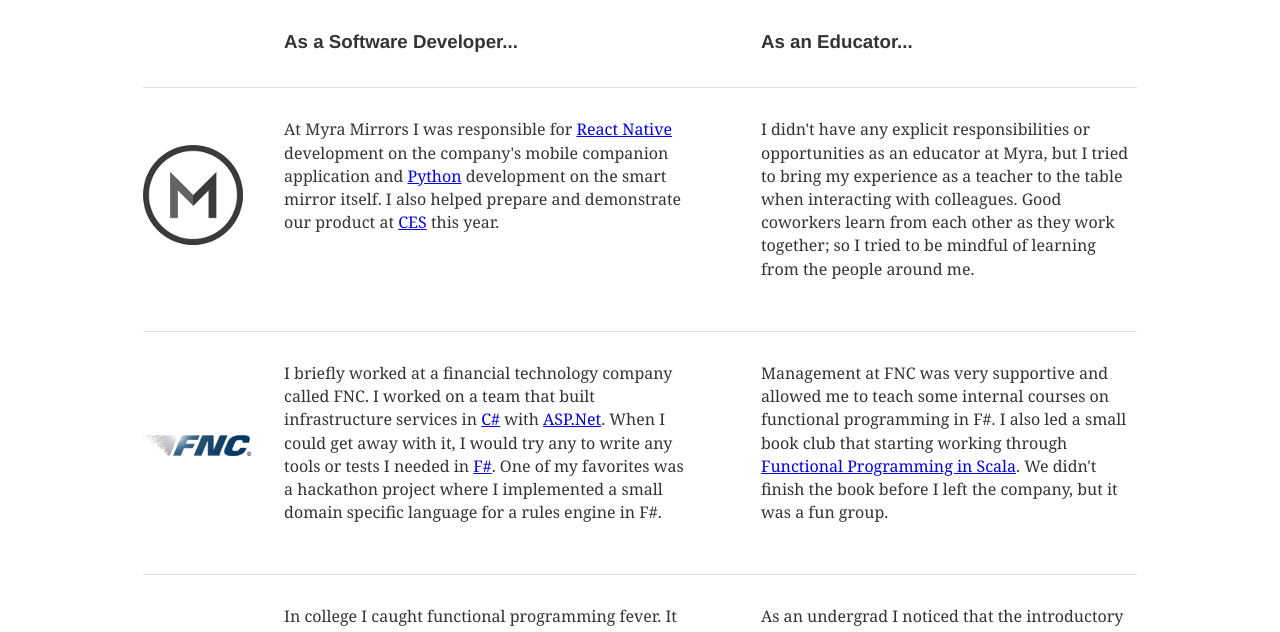
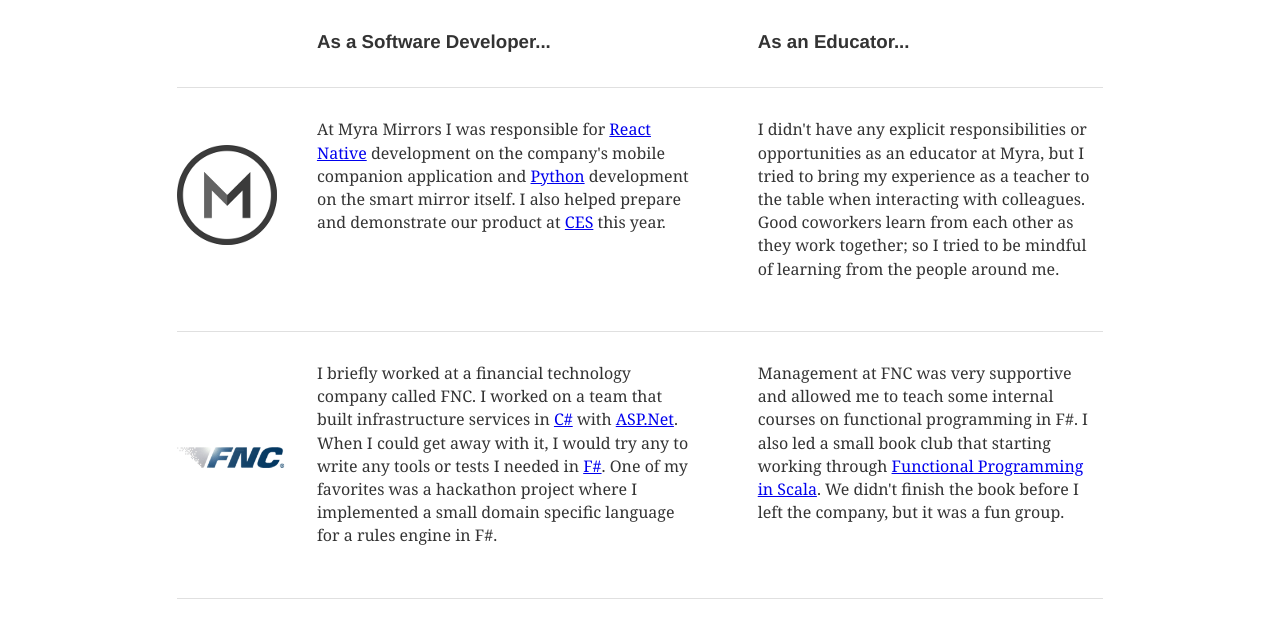
Before and after one commit to natec425/personal-website, a Gatsby site: page / in a window 1280 px wide. Shown: the part 321-953 px from the top of the page. Built offline with nearby package versions, Linux system fonts and the light colour scheme; Gatsby itself is replaced by a stand-in of ours; what typography-theme-moraga would draw is missing.

```diff
--- a/src/layouts/index.js
+++ b/src/layouts/index.js
@@ -18,7 +18,7 @@
     <div
       style={{
         margin: "0 auto",
-        maxWidth: 1028,
+        maxWidth: "60rem",
         padding: "0px 1.0875rem 1.45rem",
         paddingTop: 0
       }}
```
